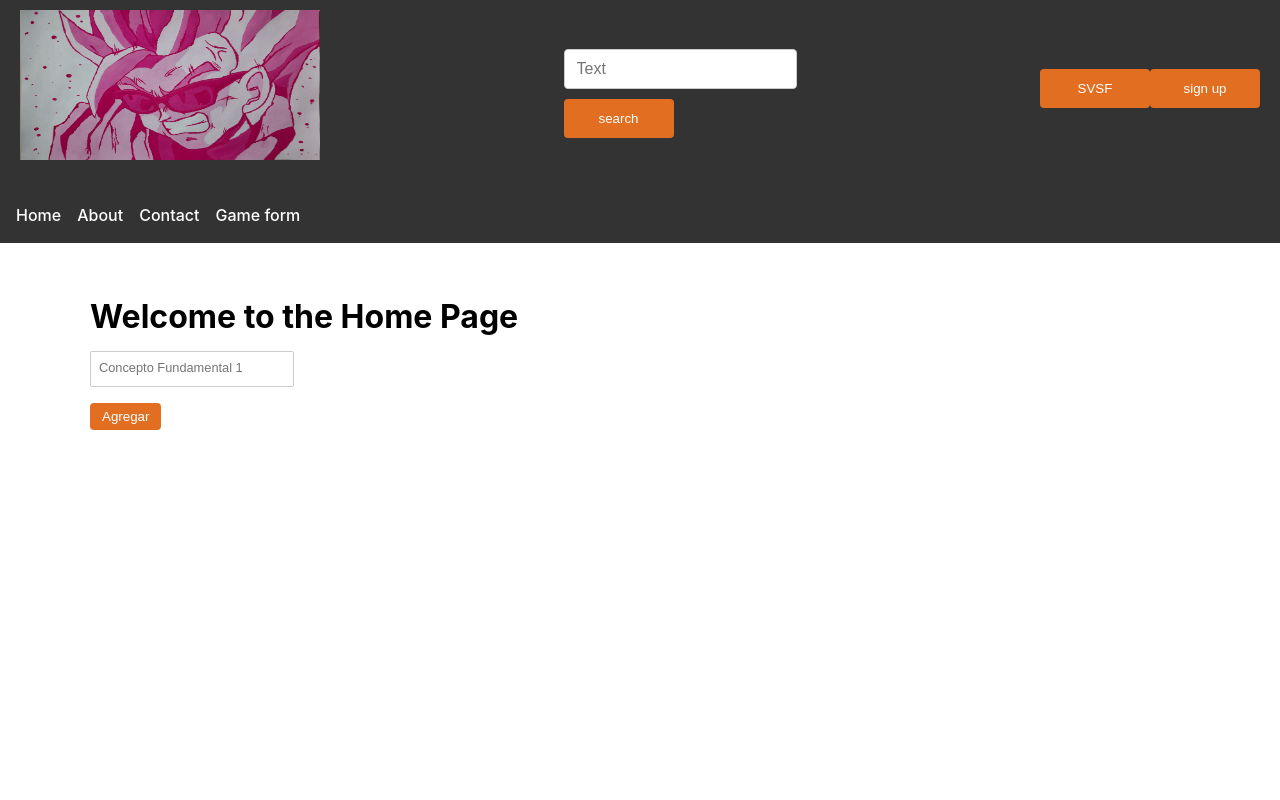
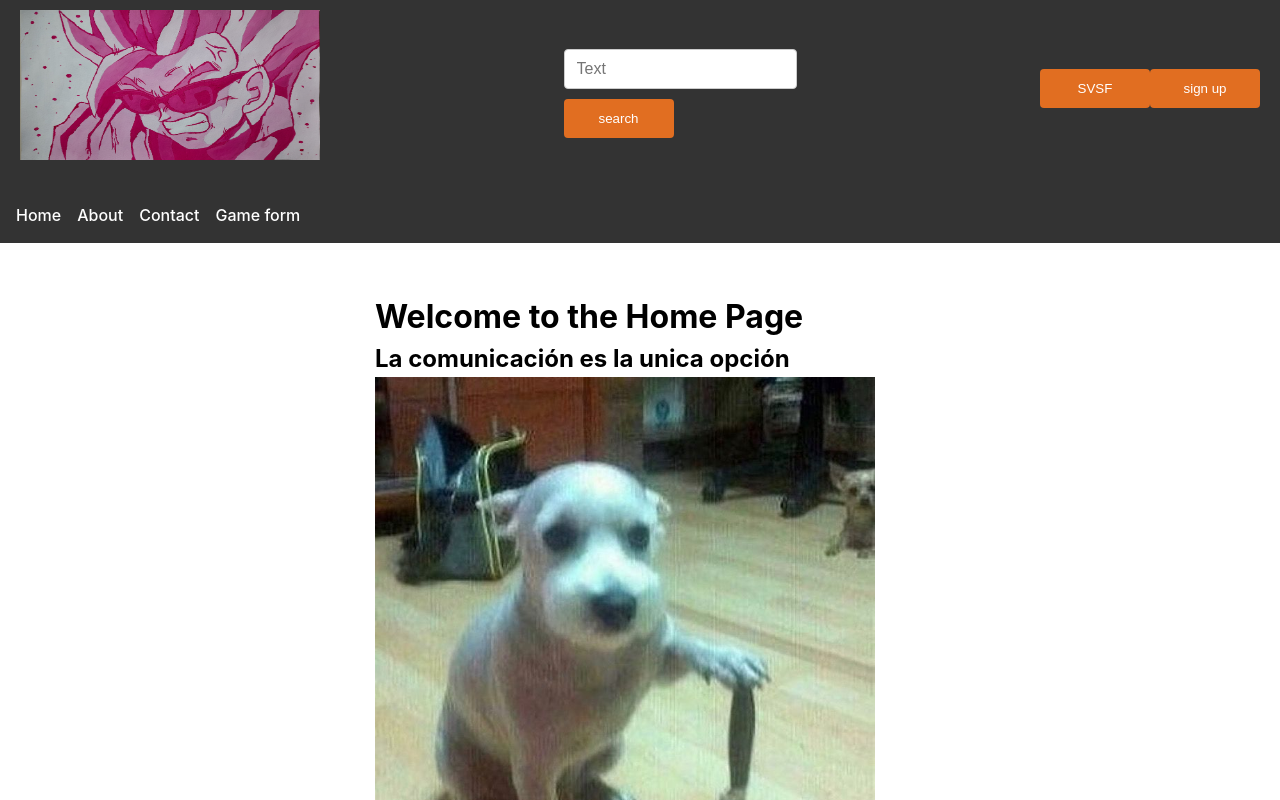
Before and after one commit to repositoryGamesUNAL/repositorioJuegos, a React (Vite) app in the folder games-repository-frontend/: page / in a window 1280 px wide. Shown: the top 800 px of the page. Built offline with nearby package versions, Linux system fonts and the light colour scheme.

Commit message:
feature: Arreglando estilos del home

```diff
--- a/games-repository-frontend/src/Components/pages/Home.tsx
+++ b/games-repository-frontend/src/Components/pages/Home.tsx
@@ -3,13 +3,12 @@ import InputList from '../molecules/inputList';
 
 const Home: React.FC = () => {
     return (
-		<div style={{ padding: '20px', width: '70%' }}>
+		<div style={{ padding: '20px', width: '50%', alignItems: 'center', margin: 'auto' }}>
 			<h1>Welcome to the Home Page</h1>
-
-			<InputList
-				layout='column'
-				placeholder='Concepto Fundamental'
-			/>
+			<h2>La comunicación es la unica opción</h2>
+			<img
+				style={{ width: '500px', height: 'auto' }}
+				src="/vacaciones.jpg" alt="" />
 		</div>
 	);
 };
```
Also changed, not shown: games-repository-frontend/public/vacaciones.jpg (added).
